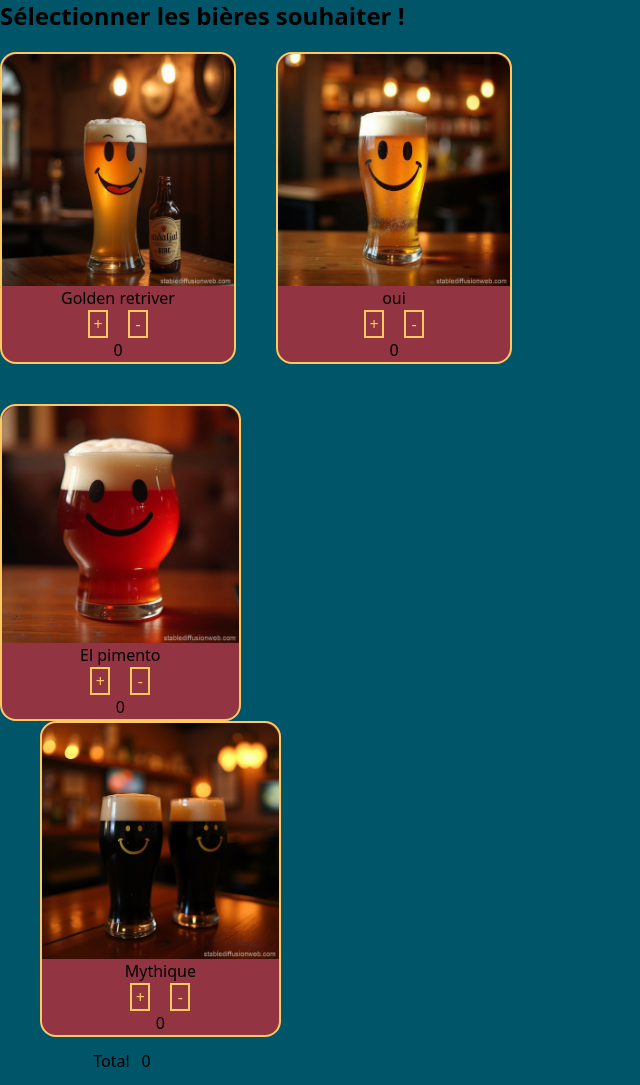
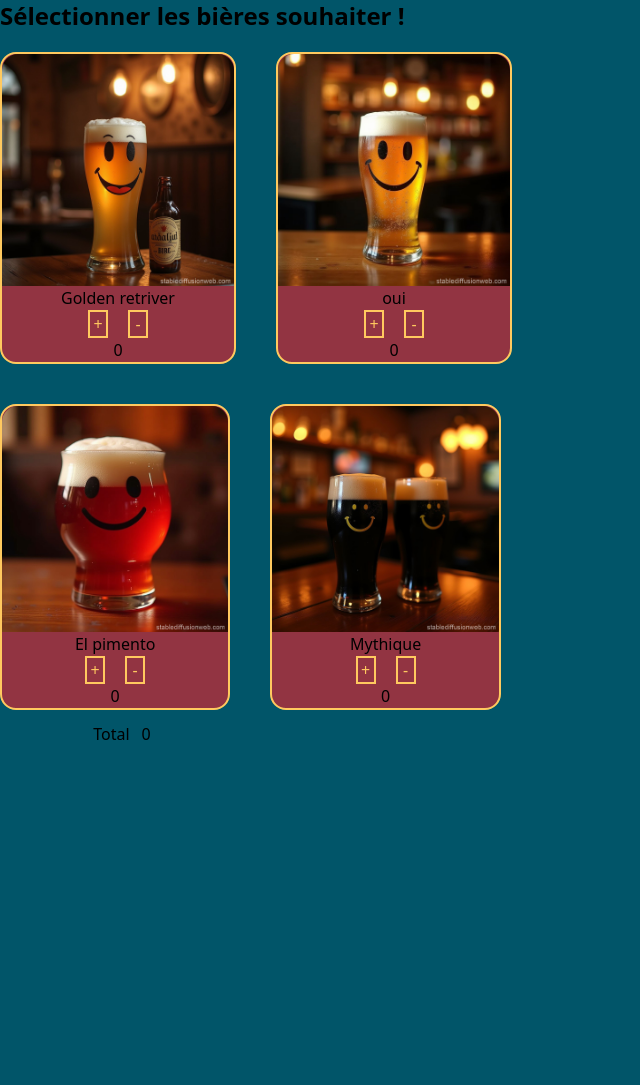
Before and after one commit to AzazelXVV/WebsiteTest, a plain HTML site: page index.html in a window 1280 px wide. Shown: the whole page, without its empty margins (0-640 px from the left). After the commit the page ends 800 px from the top, so only its background shows below. Drawn offline with Linux system fonts and the light colour scheme.

Commit message:
work maybe

```diff
--- a/index.html
+++ b/index.html
@@ -41,7 +41,7 @@
     </div>
 
     <div class="flex flex-wrap w-[40%] mt-10 ">
-        <div class="border-2 rounded-2xl border-csb_yellow float-left w-[47%] bg-csb_bordeaux">
+        <div class="border-2 rounded-2xl border-csb_yellow float-left w-[45%] bg-csb_bordeaux">
             <img src="biereRouge.jpg" alt="" width="100%" height="30%" class="rounded-t-2xl">
             <h1 class="flex justify-center">El pimento</h1>
             <div class="flex justify-center">
@@ -53,7 +53,7 @@
 
         </div>
 
-        <div class="border-2 rounded-2xl border-csb_yellow ml-10 float-right w-[47%] bg-csb_bordeaux">
+        <div class="border-2 rounded-2xl border-csb_yellow ml-10 float-right w-[45%] bg-csb_bordeaux">
             <img src="biereNoir.jpg" alt="" width="100%" height="30%" class="rounded-t-2xl">
             <h1 class="flex justify-center">Mythique</h1>
             <div class="flex justify-center">
```
